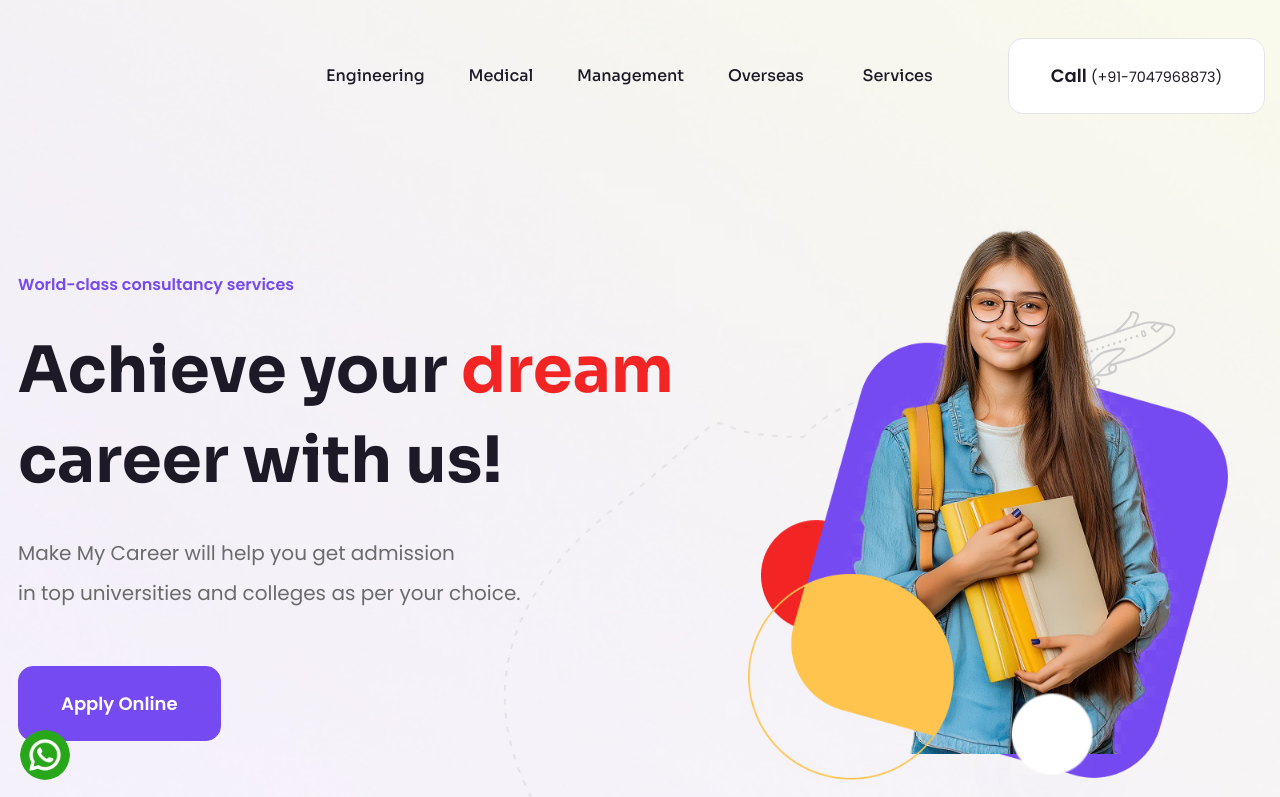
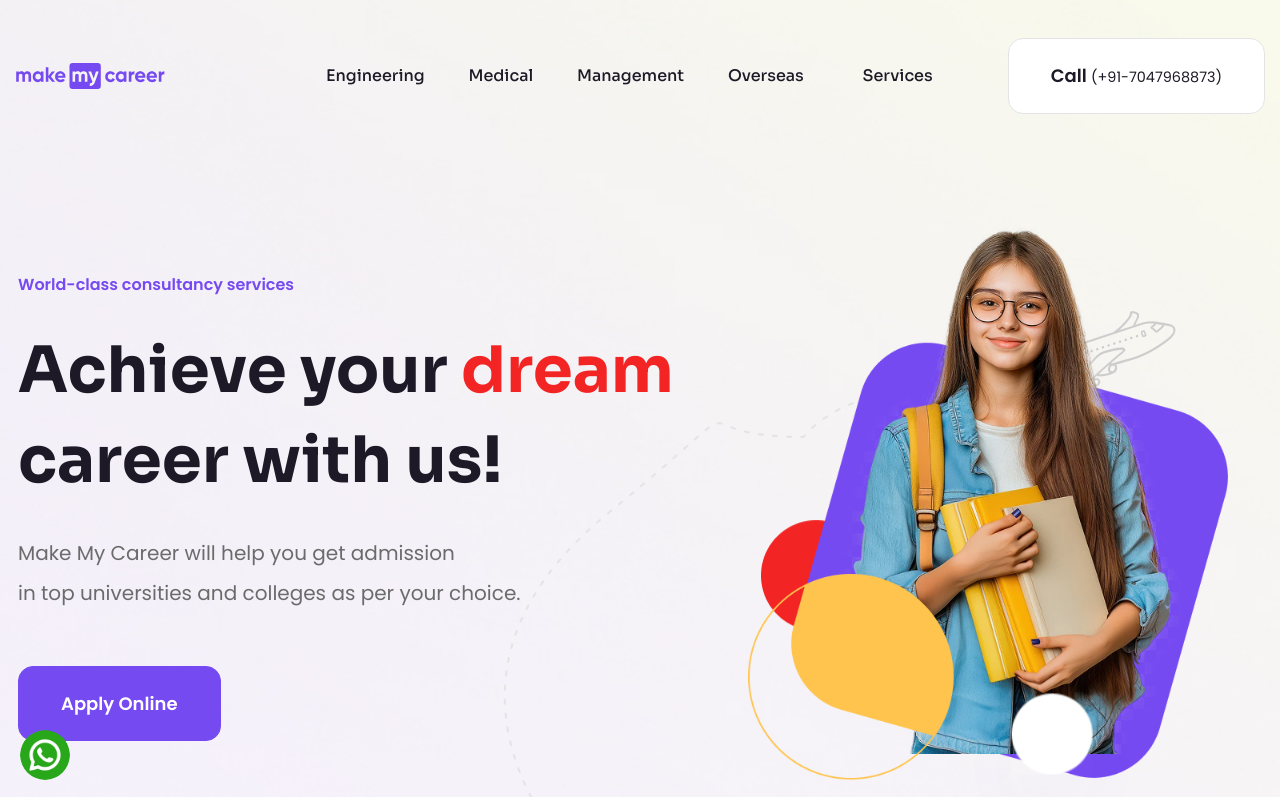
Before and after one commit to mukeshly/MMC, a plain HTML site: page index.html in a window 1280 px wide. Shown: the top 797 px of the page. Drawn offline with Linux system fonts and the light colour scheme.

Commit message:
Update index.html

```diff
--- a/index.html
+++ b/index.html
@@ -41,7 +41,7 @@
                     <div class="responsive-menu">
                         <div class="logo-wrapper">
                             <a href="index.html" class="logo">
-                                <img src="images/logo4.png" alt="">
+                                <img src="images/logo.svg" alt="">
                             </a>
                         </div>
                         <button class="navbar-toggler navbar-bs-toggler" type="button" data-bs-toggle="collapse" data-bs-target="#themeim_main_menu" aria-expanded="false" aria-label="Toggle navigation">
```
